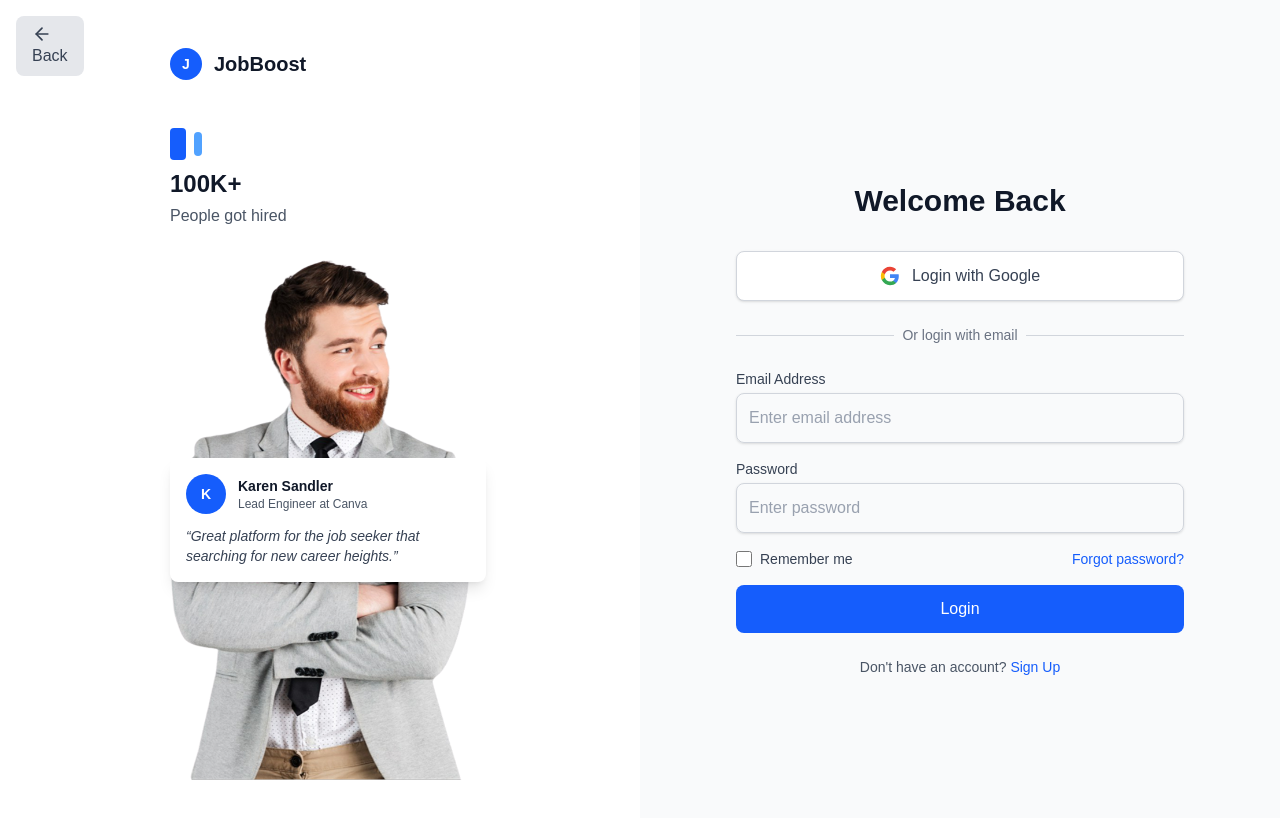
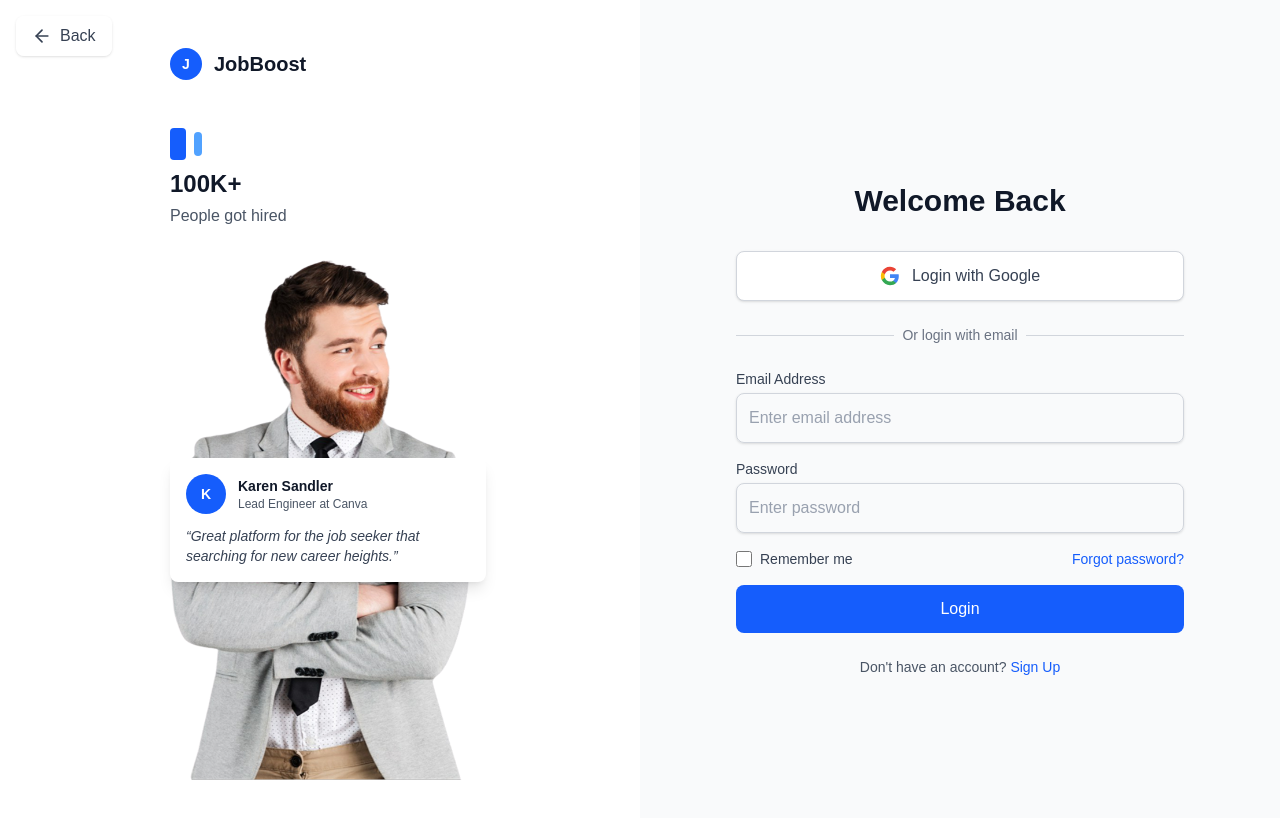
Before and after one commit to baotrongnh/exe-frontend, a Next.js app: page /login in a window 1280 px wide. Shown: the top 818 px of the page. Built offline with nearby package versions, Linux system fonts and the light colour scheme; no server answers.

Commit message:
fix: bug ui

```diff
--- a/src/app/login/page.tsx
+++ b/src/app/login/page.tsx
@@ -109,7 +109,7 @@ export default function LoginPage() {
                <button
                     type="button"
                     onClick={() => router.push('/')}
-                    className="absolute top-4 left-4 bg-gray-200 text-gray-700 py-2 px-4 rounded-lg hover:bg-gray-300 transition-colors font-medium z-10"
+                    className="absolute top-4 left-4 flex items-center gap-2 bg-white/80 text-gray-700 py-2 px-4 rounded-lg shadow hover:bg-blue-100 hover:text-blue-700 transition-colors font-medium z-10"
                >
                     <FiArrowLeft size={20} />
                     Back
```
